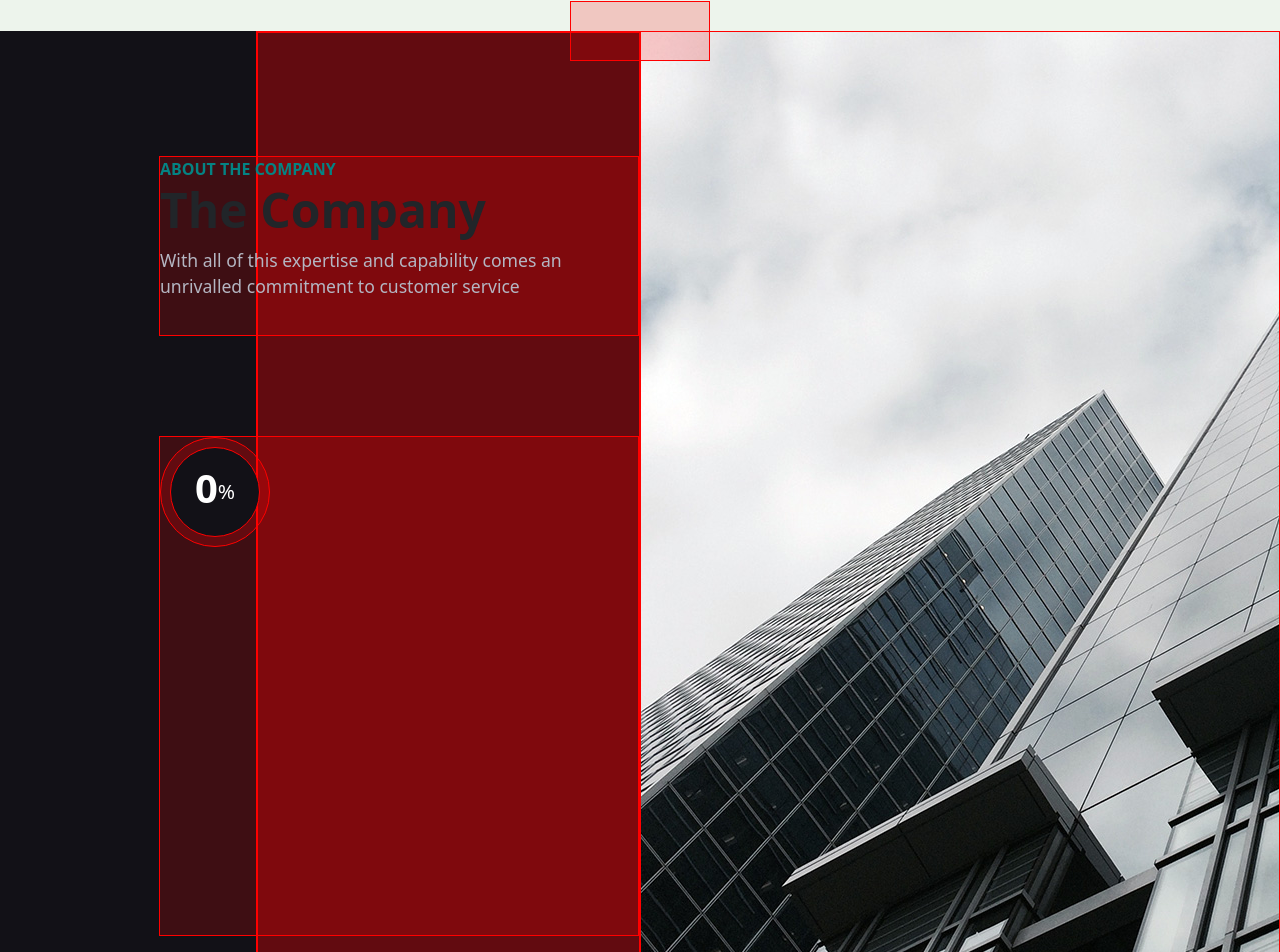
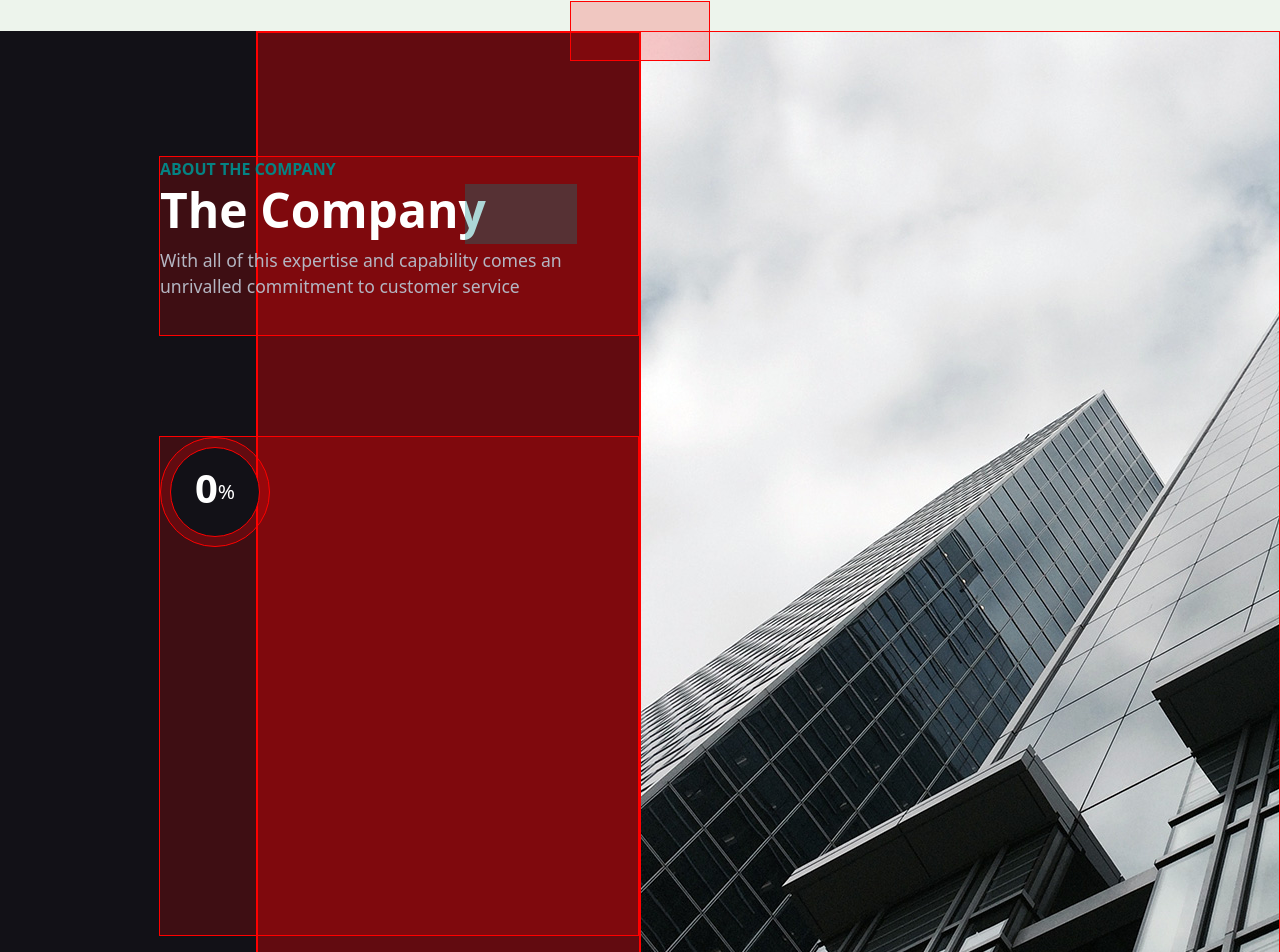
Before and after one commit to NicolaBellini/proj-html-vuejs, a Vue app: page / in a window 1280 px wide. Shown: the part 1609-2561 px from the top of the page. Built offline with nearby package versions, Linux system fonts and the light colour scheme.

Commit message:
[add] h2 css in company

```diff
--- a/src/components/partials/Company.vue
+++ b/src/components/partials/Company.vue
@@ -15,6 +15,7 @@ export default {
       <div class="graphics debug">
         <div class="text debug">
           <span>ABOUT THE COMPANY</span>
+          <div class="underLine"></div>
           <h2>The Company</h2>
           <p>
             With all of this expertise and capability comes an unrivalled
@@ -66,9 +67,20 @@ export default {
       justify-content: center;
       align-items: flex-end;
       .text {
+        .underLine {
+          position: absolute;
+          height: 60px;
+          width: 112px;
+          background-color: $dark_green_bg;
+          top: 153px;
+          left: 465px;
+        }
         width: 480px;
         height: 180px;
         margin-bottom: 100px;
+        h2 {
+          color: $whites;
+        }
         span {
           color: $dark_green;
           font-weight: 600;
```
